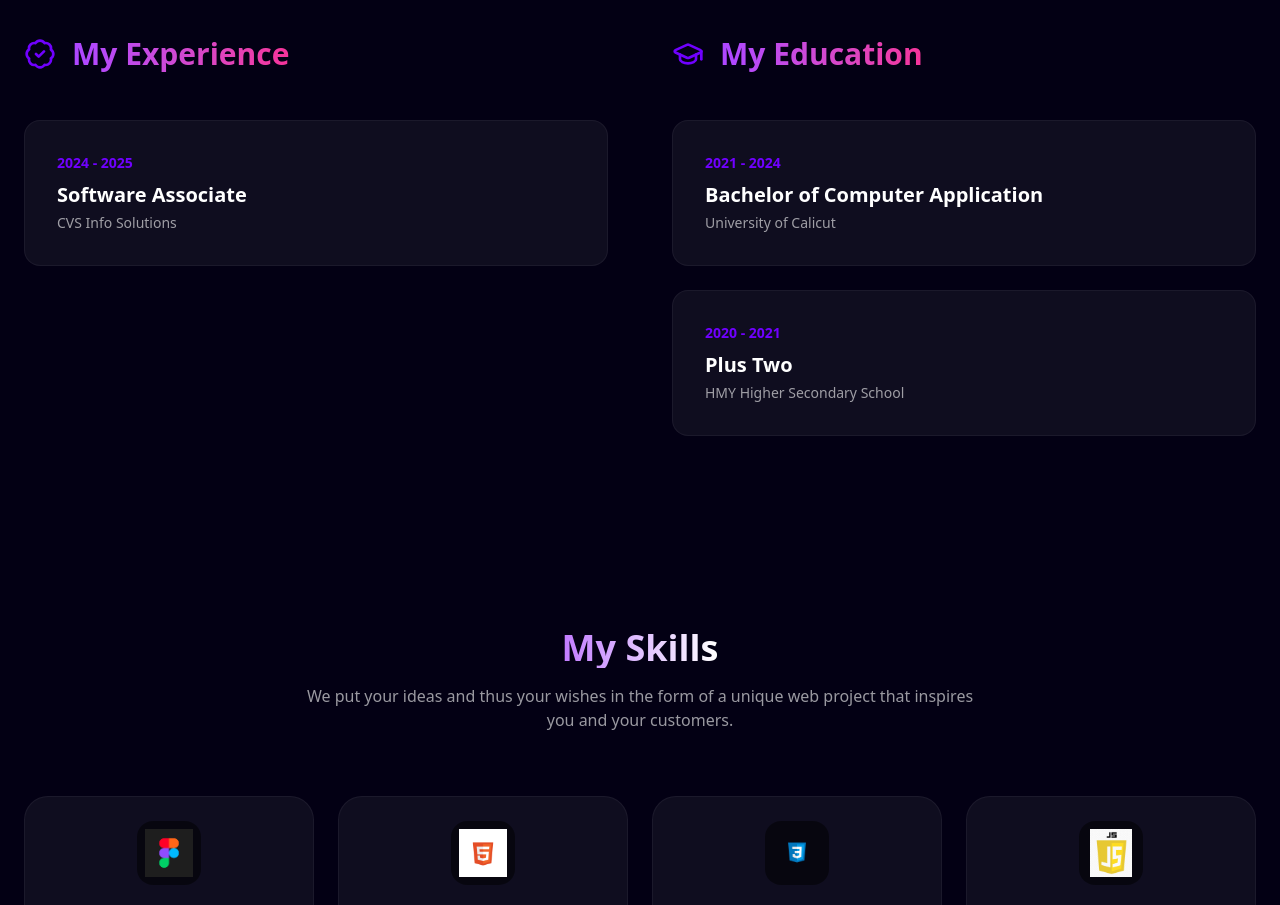
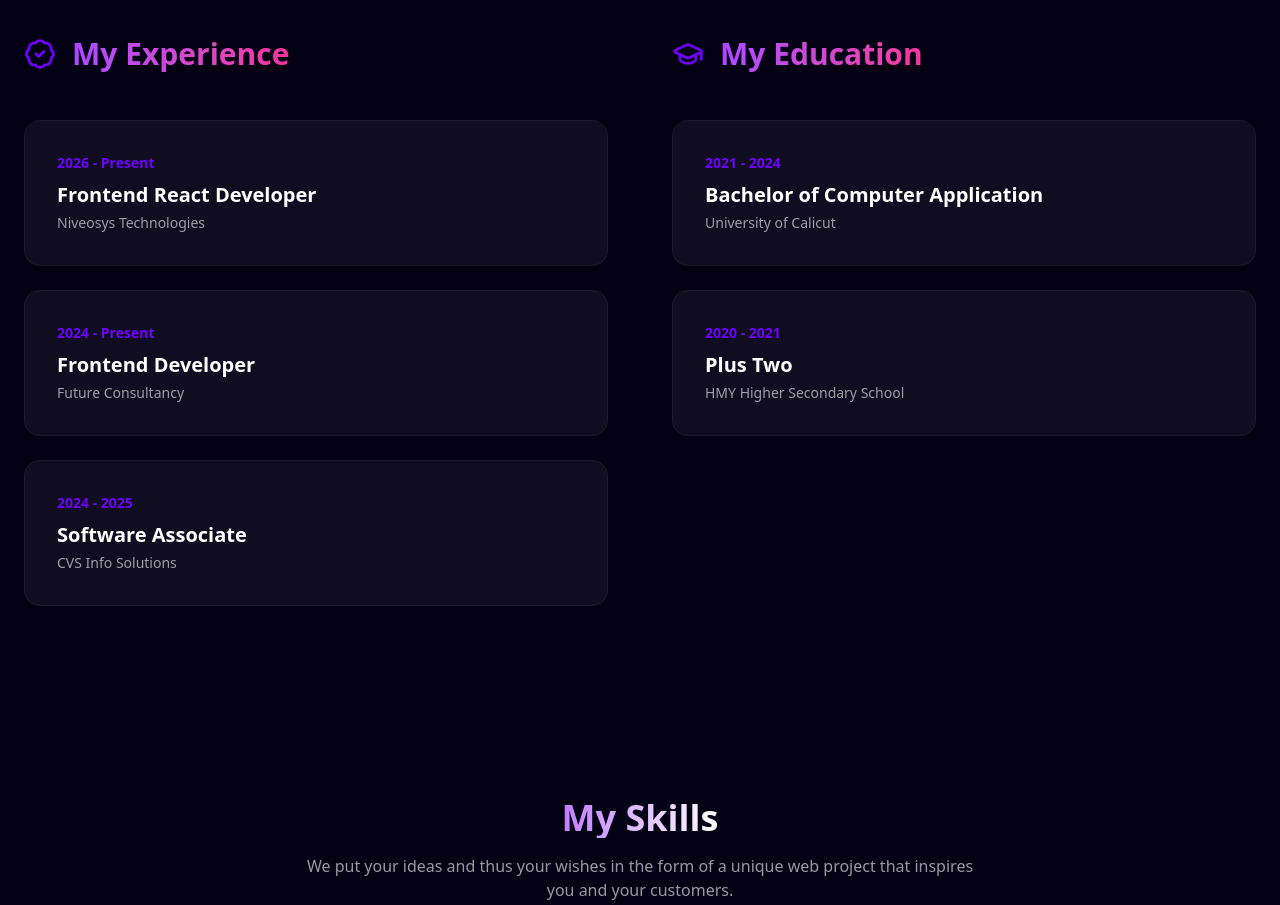
Before and after one commit to Abhijith200/abhi-blog, a Next.js app: page / in a window 1280 px wide. Shown: the part 3500-4405 px from the top of the page. Built offline with nearby package versions, Linux system fonts and the light colour scheme.

Commit message:
added experience

```diff
--- a/src/components/Experience.tsx
+++ b/src/components/Experience.tsx
@@ -4,24 +4,24 @@ import { BadgeCheck, GraduationCap } from "lucide-react";
 import { cn } from "@/lib/utils";
 
 const experience = [
-    // {
-    //     date: "2024 - Present",
-    //     title: "Frontend React Developer",
-    //     company: "Future Consultancy",
-    //     color: "group-hover:text-purple-400",
-    // },
+    {
+        date: "2026 - Present",
+        title: "Frontend React Developer",
+        company: "Niveosys Technologies",
+        color: "group-hover:text-purple-400",
+    },
+    {
+        date: "2024 - Present",
+        title: "Frontend Developer",
+        company: "Future Consultancy",
+        color: "group-hover:text-pink-400",
+    },
     {
         date: "2024 - 2025",
         title: "Software Associate",
         company: "CVS Info Solutions",
-        color: "group-hover:text-pink-400",
+        color: "group-hover:text-blue-400",
     },
-    // {
-    //     date: "2019 - 2021",
-    //     title: "Frontend Developer",
-    //     company: "StartUp Hub",
-    //     color: "group-hover:text-blue-400",
-    // },
     // {
     //     date: "2018 - 2019",
     //     title: "Junior Developer",
```
